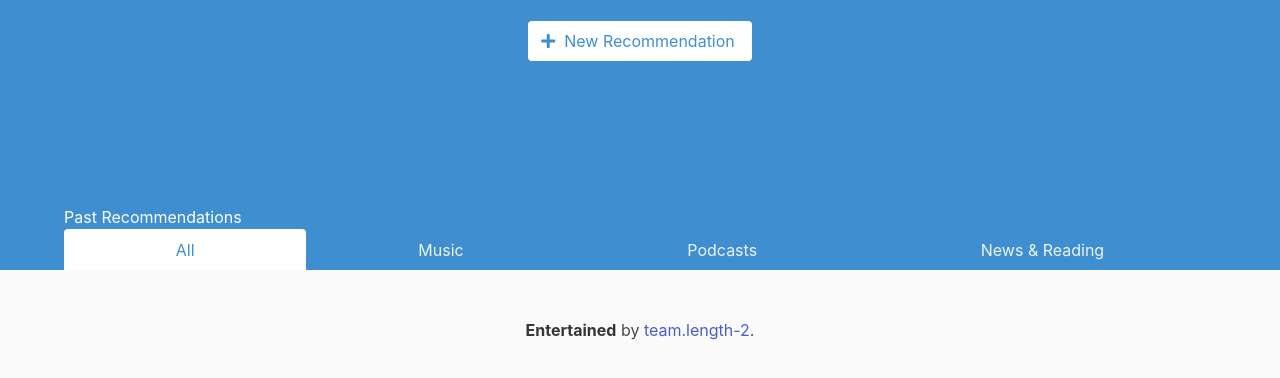
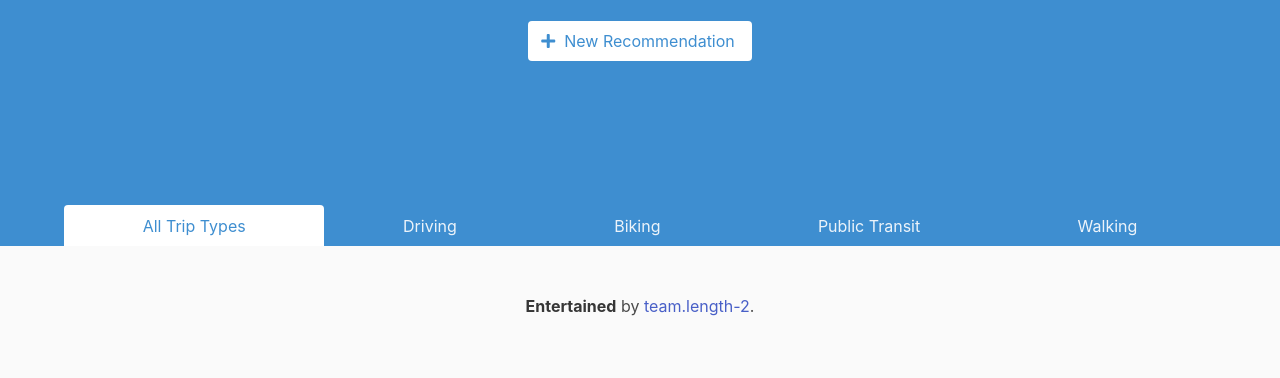
Before and after one commit to SBerkebile7/project-1, a plain HTML site: page index.html in a window 1280 px wide. Shown: the part 264-642 px from the top of the page. Drawn offline with nearby package versions, Linux system fonts and the light colour scheme; some packages are replaced by stand-ins of ours.

Commit message:
updated tabs for MVP

```diff
--- a/index.html
+++ b/index.html
@@ -64,19 +64,21 @@
         <div class="hero-foot">
           <nav class="tabs is-boxed is-fullwidth">
             <div class="container">
-                <span>Past Recommendations</span>
               <ul>
                 <li class="is-active" id="prev-suggestions">
-                  <a>All</a>
+                  <a id="prev-suggestions-all">All Trip Types</a>
                 </li>
                 <li>
-                  <a>Music</a>
+                  <a id="prev-suggestions-driving">Driving</a>
                 </li>
                 <li>
-                  <a>Podcasts</a>
+                  <a id="prev-suggestions-biking">Biking</a>
                 </li>
                 <li>
-                  <a>News & Reading</a>
+                  <a id="prev-suggestions-public">Public Transit</a>
+                </li>
+                <li>
+                  <a id="prev-suggestions-walking">Walking</a>
                 </li>
               </ul>
             </div>
```
